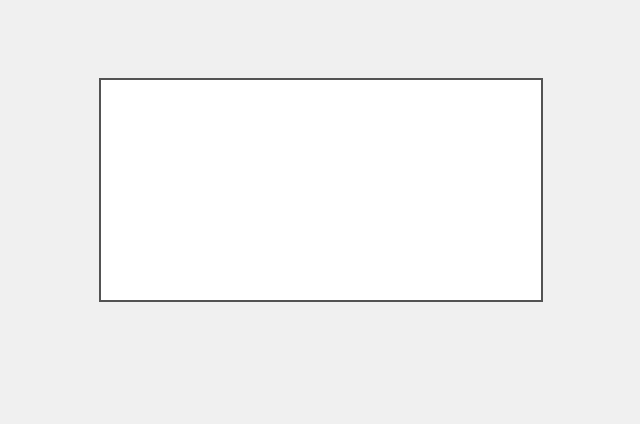
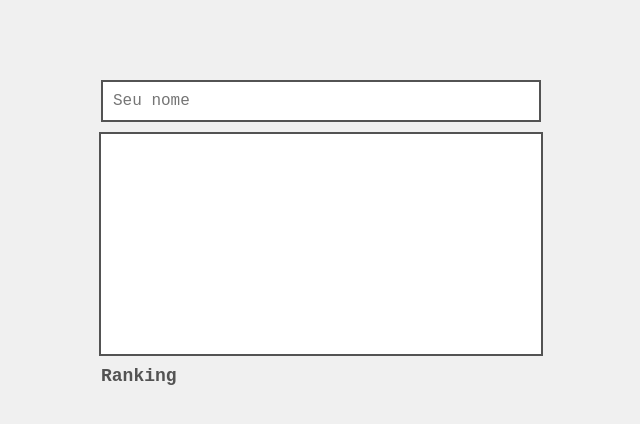
Before and after one commit to elc1090/project2-2026b-RPFacco, a plain HTML site: page frontend/index.html in a window 1280 px wide. Shown: the whole page, without its empty margins (319-959 px from the left). Drawn offline with Linux system fonts and the light colour scheme.

Commit message:
feat: add name and ranking sections

```diff
--- a/frontend/index.html
+++ b/frontend/index.html
@@ -7,9 +7,19 @@
     <link rel="stylesheet" href="style.css">
   </head>
   <body>
+  <main id="app">
+    <input id="player-name" type="text" maxlength="20" placeholder="Seu nome" autocomplete="nickname">
+
     <div id="game-box">
       <canvas id="game"></canvas>
     </div>
-    <script type="module" src="game.js"></script>
+
+    <section id="ranking">
+      <h2>Ranking</h2>
+      <p id="ranking-status"></p>
+      <ol id="ranking-list"></ol>
+    </section>
+  </main>
+  <script type="module" src="game.js"></script>
   </body>
 </html>
--- a/frontend/style.css
+++ b/frontend/style.css
@@ -12,9 +12,10 @@ body {
   display: flex;
   justify-content: center;
   align-items: flex-start;
-  padding: 10vh 16px 0;
+  padding: 10vh 16px 24px;
   background: #f0f0f0;
-  overflow: hidden;
+  font-family: monospace;
+  color: #535353;
 }
 
 #game-box {
@@ -31,3 +32,32 @@ body {
   height: 100%;
   touch-action: none;
 }
+
+#app {
+  width: 100%;
+  max-width: 440px;
+  display: flex;
+  flex-direction: column;
+  gap: 12px;
+}
+
+#player-name {
+  font-size: 16px;
+  padding: 10px;
+  border: 2px solid #535353;
+  font-family: inherit;
+}
+
+#ranking h2 {
+  margin: 0 0 8px;
+  font-size: 18px;
+}
+
+#ranking-status {
+  margin: 0;
+}
+
+#ranking-list {
+  margin: 0;
+  padding-left: 24px;
+}
```
